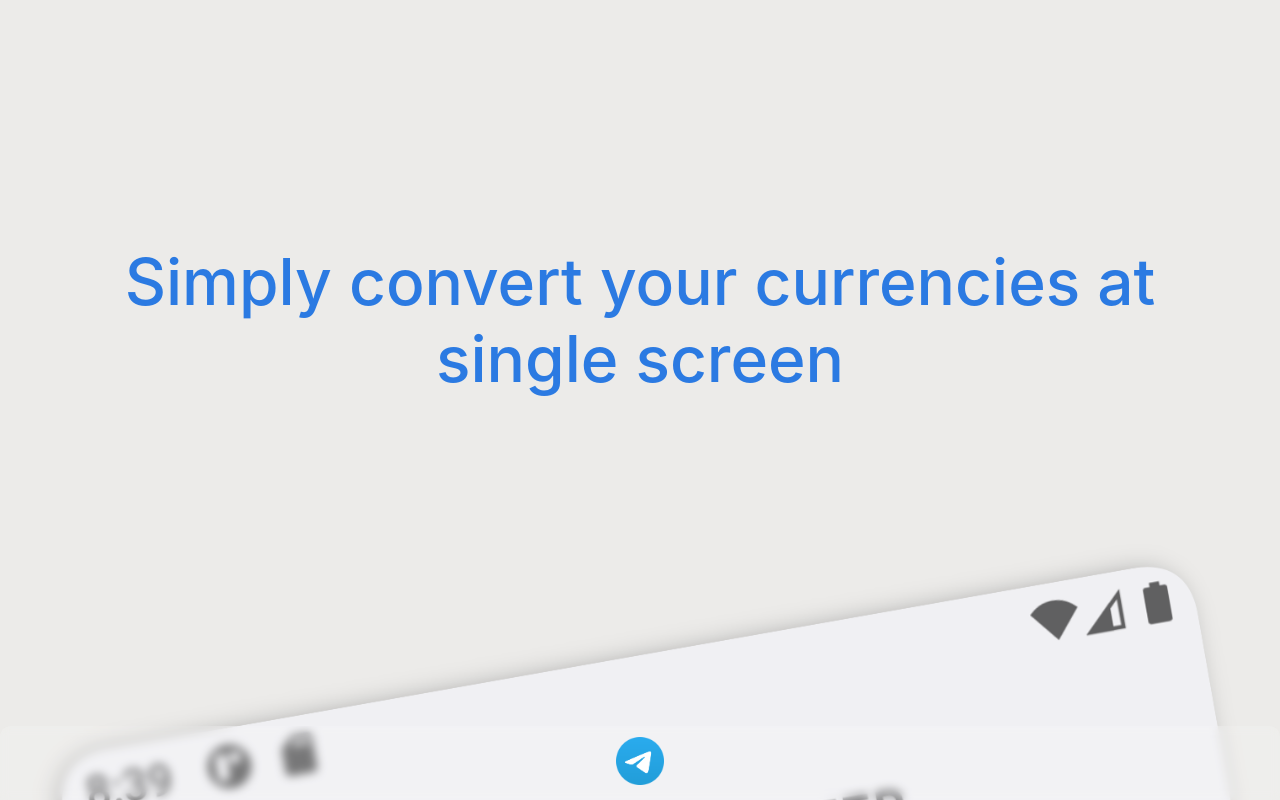
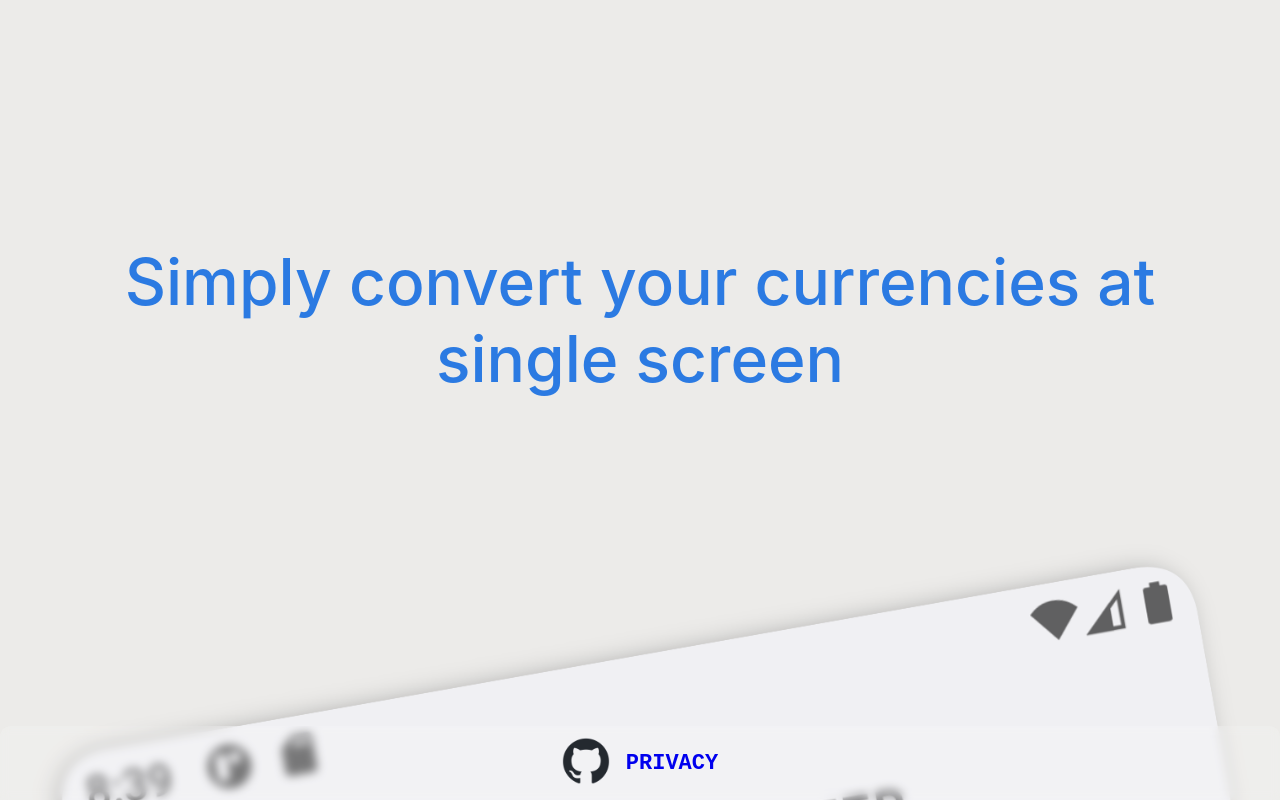
Before and after one commit to yurykurouski/converter-landing, a React (Create React App) app: page / in a window 1280 px wide. Shown: the top 800 px of the page. Built offline with nearby package versions, Linux system fonts and the light colour scheme.

Commit message:
feat: update links

```diff
--- a/src/components/InteracveElements/InteracveElements.jsx
+++ b/src/components/InteracveElements/InteracveElements.jsx
@@ -1,8 +1,10 @@
 import React from 'react';
 import { useHandleScroll } from './InteracveElements.hooks';
 
-import TelegramIcon from '../../assets/images/telegram-badge.png';
+// import TelegramIcon from '../../assets/images/telegram-badge.png';
+import GitHubIcon from '../../assets/images/github-mark.png';
 import './styles.css';
+import { Link } from 'react-router-dom';
 
 export const InteracveElements = React.memo(({ onScrollDown }) => {
   const [handleTouchStart, handleTouchEnd, isDownScroll] = useHandleScroll(onScrollDown)
@@ -14,9 +16,14 @@ export const InteracveElements = React.memo(({ onScrollDown }) => {
       onTouchEnd={handleTouchEnd}
     >
       <section className={`elements-container ${ isDownScroll ? 'hidden' : 'visible' }`}>
-        <a href="https://t.me/fancyconverter" target="_blank" rel="noreferrer">
+        {/* <a href="https://t.me/fancyconverter" target="_blank" rel="noreferrer">
           <img src={TelegramIcon} className='elements_icon' />
+        </a> */}
+        <a href="https://github.com/yurykurouski/Fancy-converter" target="_blank" rel="noreferrer">
+          <img src={GitHubIcon} className='elements_icon' />
         </a>
+
+        <Link to='privacy' className='privacy-link'>Privacy</Link>
       </section>
     </div>
   )
--- a/src/components/InteracveElements/styles.css
+++ b/src/components/InteracveElements/styles.css
@@ -34,6 +34,15 @@
   opacity: 0;
   animation: 1s ease-out fadeOut, .5s moveDown;
   transform: translateY(4em);
+}
+
+a.privacy-link {
+  font-size: 22px;
+  text-decoration: none;
+  color: 'black';
+  text-transform: uppercase;
+  font-weight: bold;
+  font-family: monospace;
 }
 
 @keyframes fadeIn {
```
Also changed, not shown: src/assets/images/github-mark.png (added).
